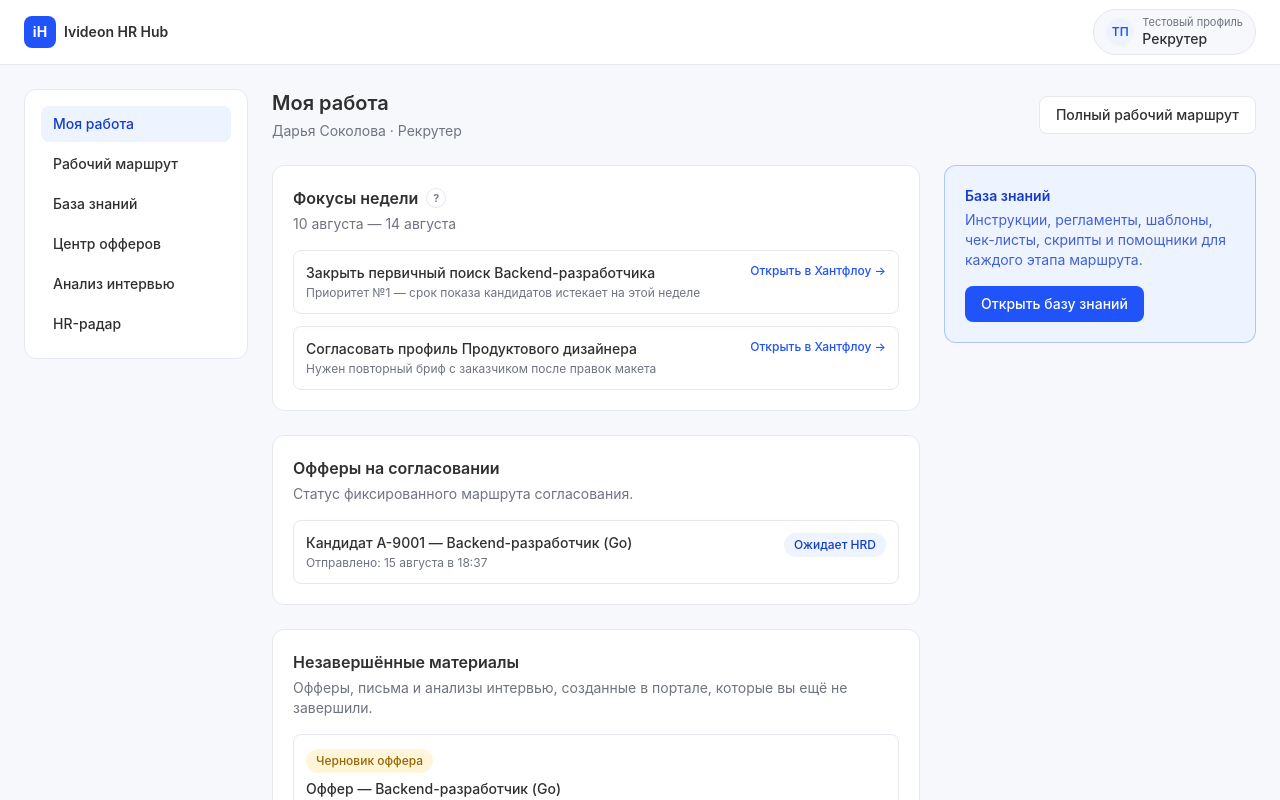
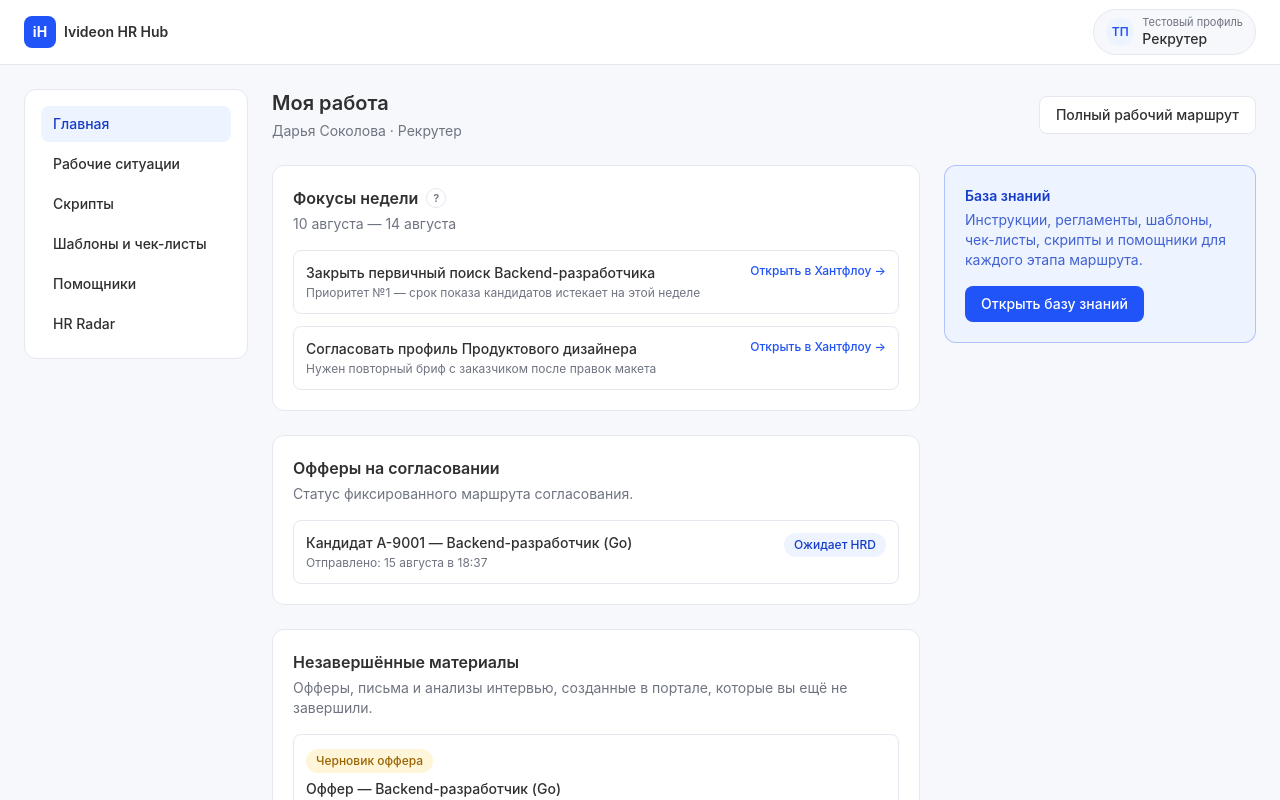
Before and after one commit to MariyaUmarova/HRM-System, a Next.js app: page / in a window 1280 px wide. Shown: the top 800 px of the page. Built offline with nearby package versions, Linux system fonts and the light colour scheme; no server answers.

Commit message:
Simplify navigation to Recruit IA

```diff
--- a/src/components/app-shell/nav-items.ts
+++ b/src/components/app-shell/nav-items.ts
@@ -4,17 +4,33 @@ export interface NavItem {
   href: string;
   label: string;
   area: AppArea;
+  icon: string;
+  group?: "Рабочий процесс" | "Материалы";
 }
 
-/** Single source of truth for internal navigation, filtered per role by `area`. */
+/**
+ * User-facing Recruit navigation. Deep routes such as Offer Center, Interview
+ * Analysis, requests and platform management remain available but are entered
+ * contextually instead of competing for permanent sidebar space.
+ */
 export const NAV_ITEMS: NavItem[] = [
-  { href: "/", label: "Моя работа", area: "recruiter_home" },
-  { href: "/", label: "Моя работа", area: "management_home" },
-  { href: "/workflow", label: "Рабочий маршрут", area: "workflow" },
-  { href: "/knowledge-base", label: "База знаний", area: "knowledge_base" },
-  { href: "/requests", label: "Заявки заказчиков", area: "requests_inbox" },
-  { href: "/offer-center", label: "Центр офферов", area: "offer_center" },
-  { href: "/interview-analysis", label: "Анализ интервью", area: "interview_analysis" },
-  { href: "/hr-radar", label: "HR-радар", area: "hr_radar" },
-  { href: "/platform-management", label: "Управление платформой", area: "platform_management" },
+  { href: "/", label: "Главная", area: "recruiter_home", icon: "⌂" },
+  { href: "/", label: "Главная", area: "management_home", icon: "⌂" },
+  {
+    href: "/scenarios",
+    label: "Рабочие ситуации",
+    area: "knowledge_base",
+    icon: "⚡",
+    group: "Рабочий процесс",
+  },
+  { href: "/scripts", label: "Скрипты", area: "knowledge_base", icon: "✎", group: "Материалы" },
+  {
+    href: "/templates",
+    label: "Шаблоны и чек-листы",
+    area: "knowledge_base",
+    icon: "⬇",
+    group: "Материалы",
+  },
+  { href: "/tools", label: "Помощники", area: "knowledge_base", icon: "✦", group: "Материалы" },
+  { href: "/hr-radar", label: "HR Radar", area: "hr_radar", icon: "▤", group: "Материалы" },
 ];
```
